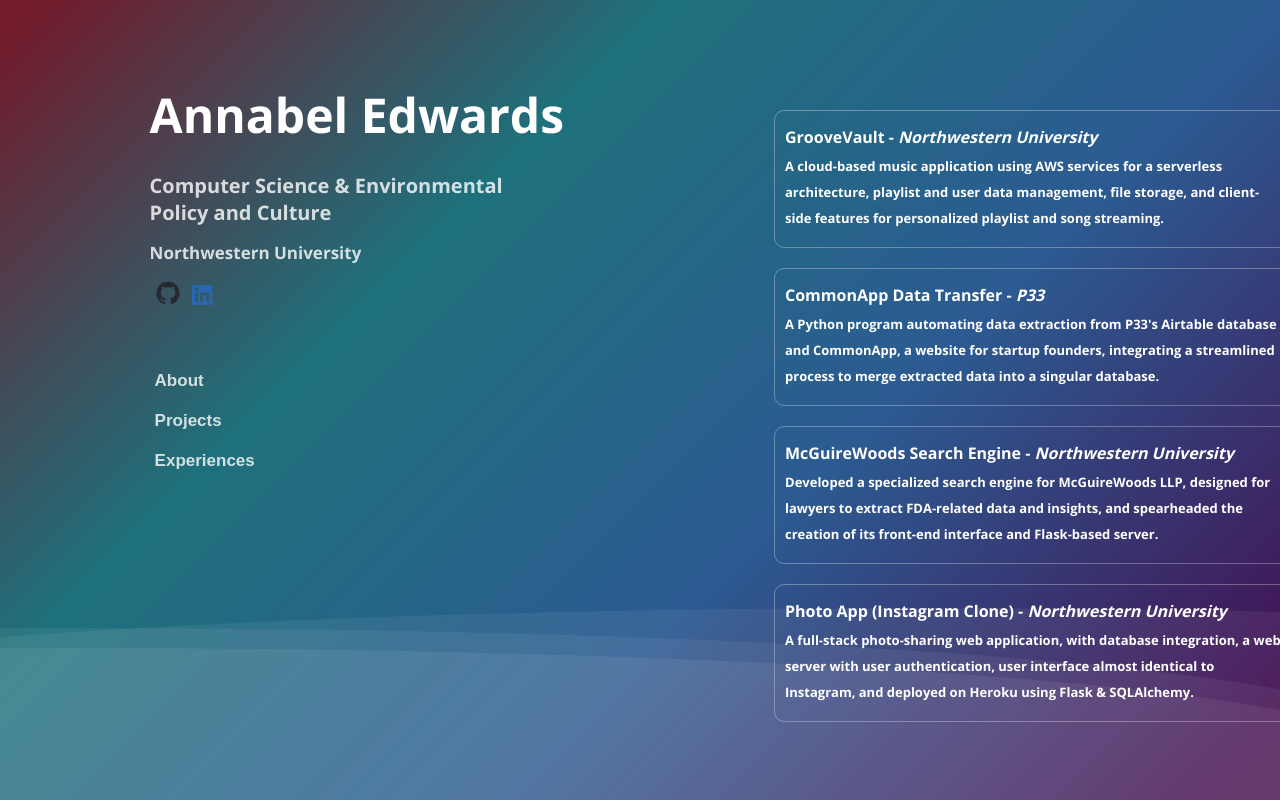
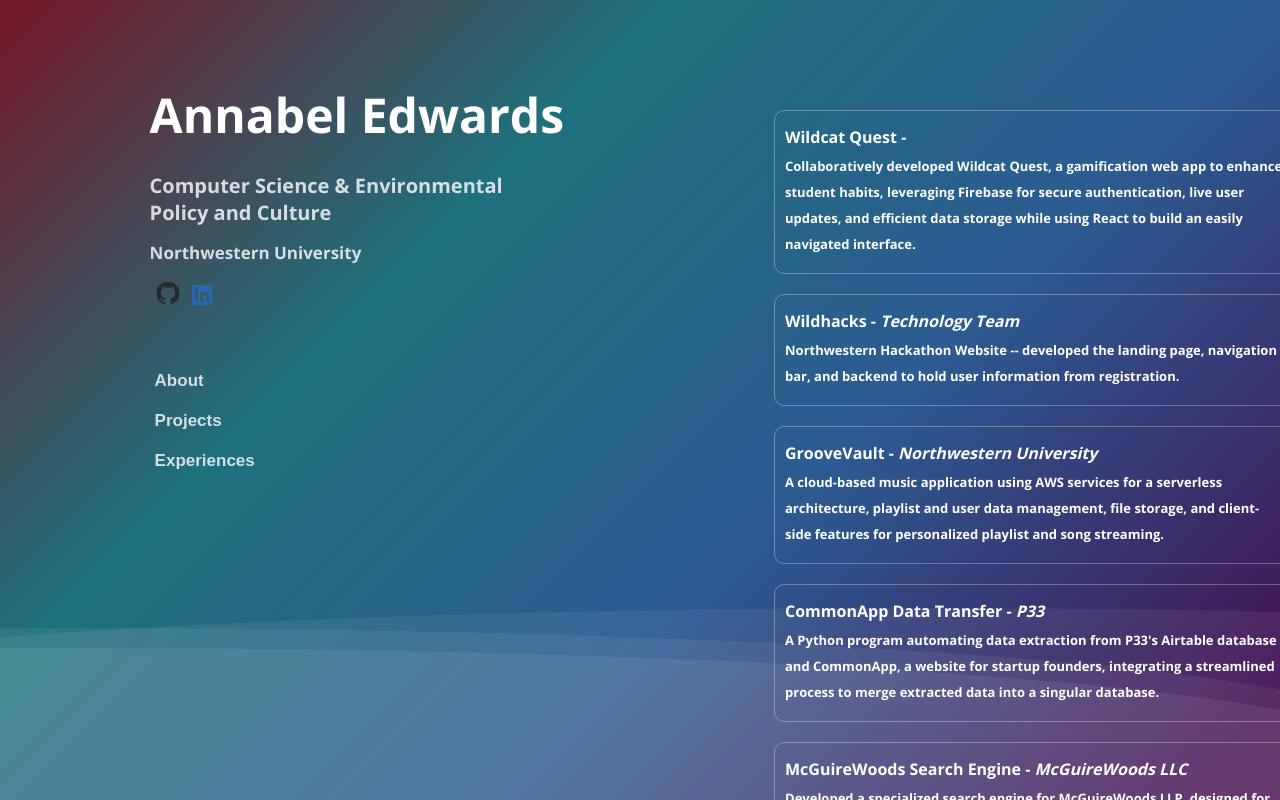
Before and after one commit to annabelge7/annabel_website, a React (Create React App) app: page / in a window 1280 px wide. Both pictures are taken after a click on the button "Projects". Shown: the top 800 px of the page. Built offline with nearby package versions, Linux system fonts and the light colour scheme.

Commit message:
added wildhacks and wildcat quest

```diff
--- a/src/index.css
+++ b/src/index.css
@@ -9,6 +9,7 @@
   --red: #8b0101;
 
 }
+
 
 
 body {
--- a/src/pages/index.js
+++ b/src/pages/index.js
@@ -233,13 +233,15 @@
     ont-weight: 700;
 `;
 
-const Project = ({ title, job, date, description }) => (
+const Project = ({ title, job, date, description, href }) => (
   <ProjectBox>
+    <a href={href} style={{ textDecoration: 'none', color: 'inherit' }}>
     <Paragraph>
         <Title><strong>{title}</strong> - <i>{job}</i></Title>
         <Date><i>{date}</i></Date>
         <Description>{description}</Description>
     </Paragraph>
+    </a>
   </ProjectBox>
 );
 
@@ -270,6 +272,18 @@
           return  (
             <ProjectsContainer>
               <Project
+                href="https://wildcatquest-b1eb7.web.app/"
+                title="Wildcat Quest"
+                description="
+                Collaboratively developed Wildcat Quest, a gamification web app to enhance student habits, leveraging Firebase for secure authentication, live user updates, and efficient data storage while using React to build an easily navigated interface. "
+              />
+              <Project
+                href="https://www.wildhacks.net/"
+                title="Wildhacks"
+                job="Technology Team"
+                description="Northwestern Hackathon Website -- developed the landing page, navigation bar, and backend to hold user information from registration."
+              />
+              <Project
                 title="GrooveVault"
                 job="Northwestern University"
                 description="A cloud-based music application using AWS services for a serverless architecture, playlist and user data management, file storage, and client-side features for personalized playlist and song streaming."
@@ -281,7 +295,7 @@
               />
               <Project
                 title="McGuireWoods Search Engine"
-                job="Northwestern University"
+                job="McGuireWoods LLC"
                 description="Developed a specialized search engine for McGuireWoods LLP, designed for lawyers to extract FDA-related data and insights, and spearheaded the creation of its front-end interface and Flask-based server."
               />
                <Project
```
